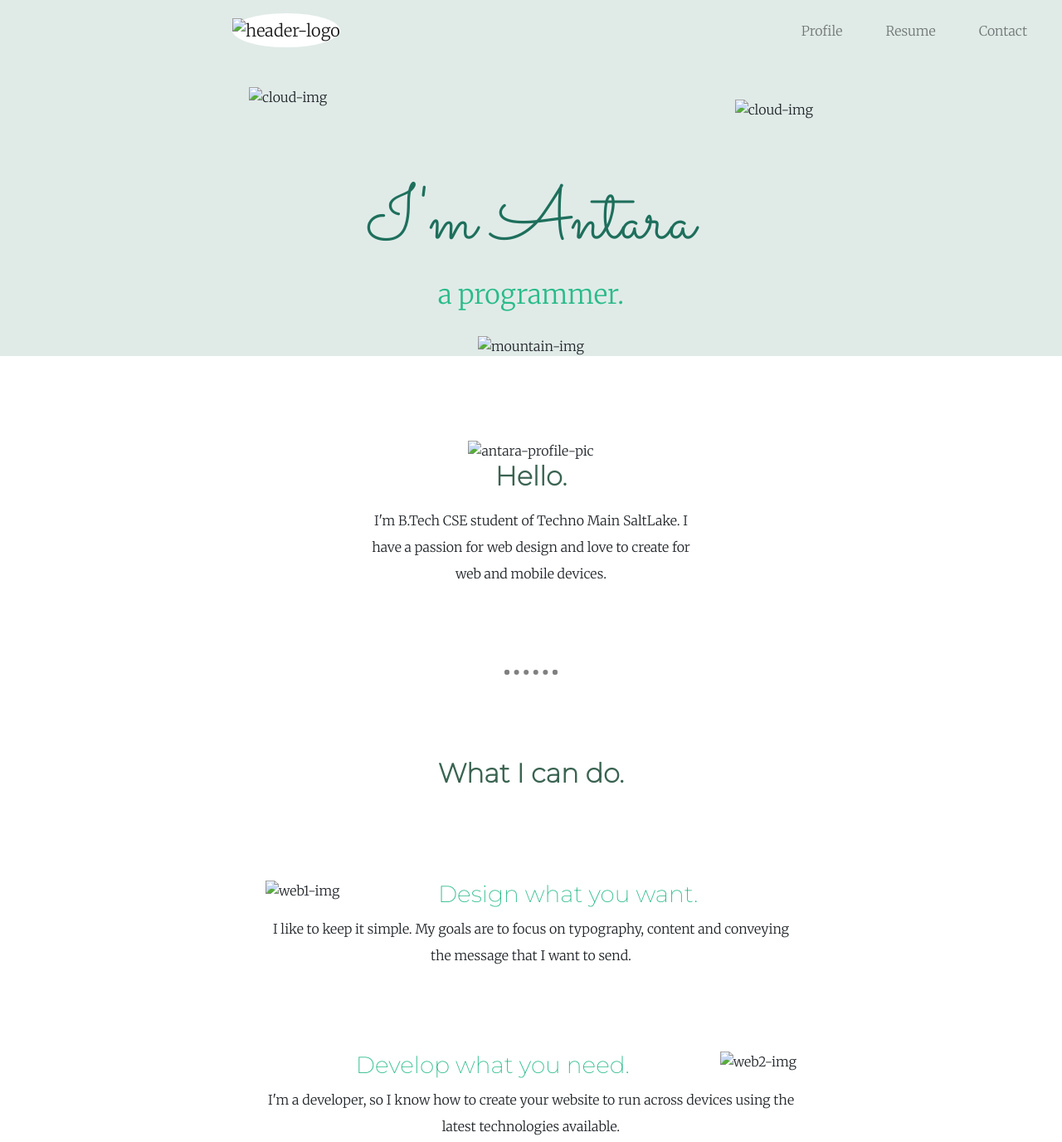
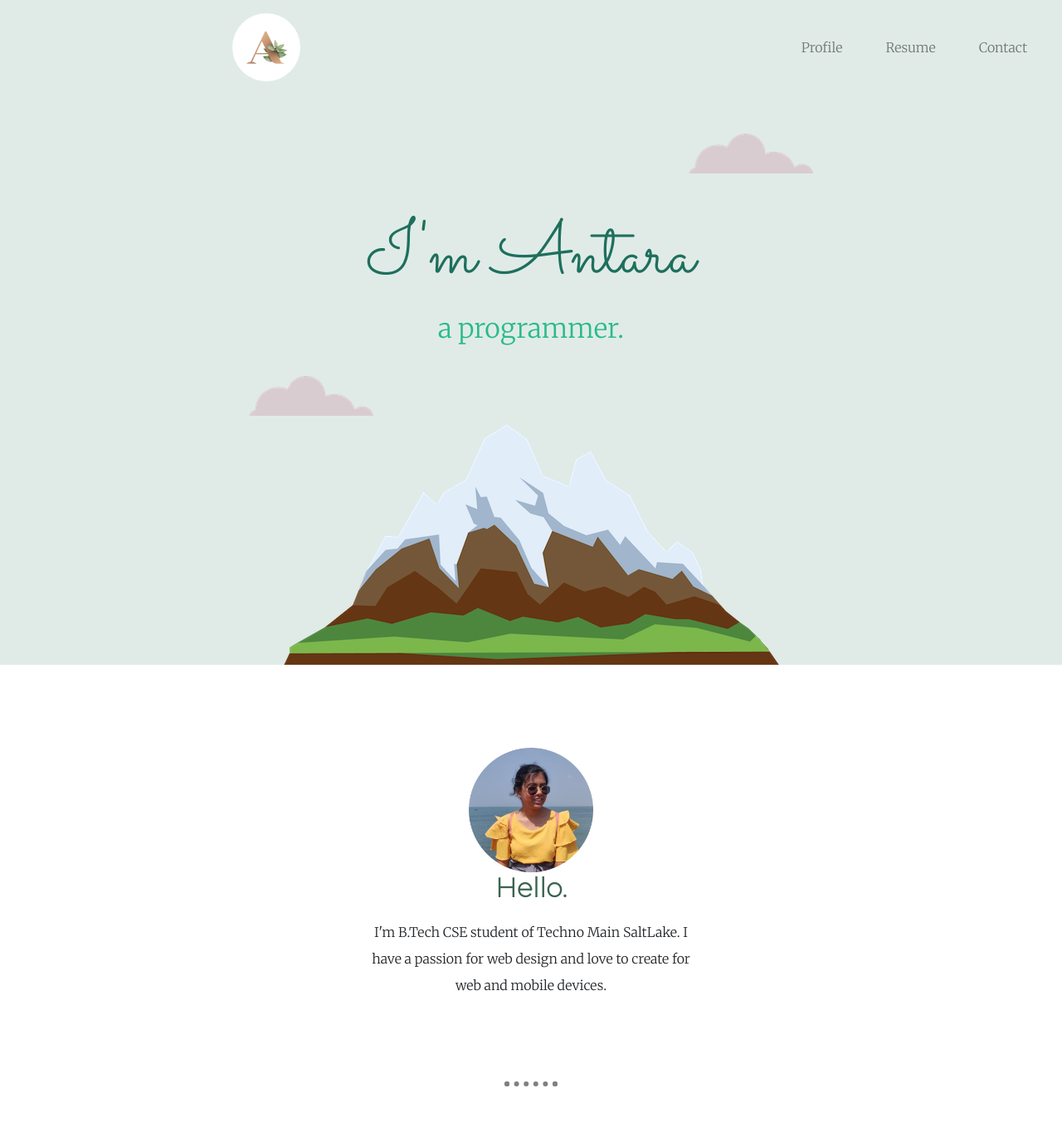
Before and after one commit to AntaraSaha-2021/personal-website, a plain HTML site: page index.html in a window 1280 px wide. Shown: the top 1376 px of the page at 83% size. Drawn offline with nearby package versions, Linux system fonts and the light colour scheme; files that its build step writes are made by us from their sources.

Commit message:
Update index.html

```diff
--- a/index.html
+++ b/index.html
@@ -8,13 +8,13 @@
 
     <!-- CSS Stylesheet -->
     <link rel="stylesheet" href="https://stackpath.bootstrapcdn.com/bootstrap/4.1.3/css/bootstrap.min.css" integrity="sha384-MCw98/SFnGE8fJT3GXwEOngsV7Zt27NXFoaoApmYm81iuXoPkFOJwJ8ERdknLPMO" crossorigin="anonymous">
-    <link rel="stylesheet" href="CSS/styles.css">
+    <link rel="stylesheet" href="styles.css">
 
     <!-- Font Awesome -->
     <script src="https://kit.fontawesome.com/649ee3665f.js" crossorigin="anonymous"></script>
 
     <!-- ICON -->
-    <link rel="icon" href="images/website_icon-removebg-preview.png">
+    <link rel="icon" href="website_icon-removebg-preview.png">
     <link rel="preconnect" href="https://fonts.gstatic.com">
 
     <!-- Google Fonts -->
@@ -33,7 +33,7 @@
     <!-- Nav Bar -->
 
   <nav class="navbar navbar-expand-lg navbar-light navbar">
-      <a class="navbar-brand" href=""><img src="images/Navbar_icon-remove.png" alt="header-logo" style="width:82px;height:72px;"> </a>
+      <a class="navbar-brand" href=""><img src="Navbar_icon-remove.png" alt="header-logo" style="width:82px;height:72px;"> </a>
       <button class="navbar-toggler" type="button" data-toggle="collapse" data-target="#navbarSupportedContent" aria-controls="navbarSupportedContent" aria-expanded="false" aria-label="Toggle navigation">
           <span class="navbar-toggler-icon"></span>
       </button>
@@ -55,18 +55,18 @@
 
 
     <div class="top-container">
-      <img class="cloud top-cloud" src="images/cloud.png" alt="cloud-img">
+      <img class="cloud top-cloud" src="cloud.png" alt="cloud-img">
       <h1>I'm Antara</h1>
       <p class="subtitle">a programmer.</p>
-      <img class="cloud bottom-cloud" src="images/cloud.png" alt="cloud-img">
-      <img src="images/mountain.png" alt="mountain-img">
+      <img class="cloud bottom-cloud" src="cloud.png" alt="cloud-img">
+      <img src="mountain.png" alt="mountain-img">
     </div>
   </section>
 
 
     <div class="middle-container">
         <div class="profile">
-          <img src="images/circle-cropped.png" alt="antara-profile-pic" width="150px";height="150px">
+          <img src="circle-cropped.png" alt="antara-profile-pic" width="150px";height="150px">
           <h2>Hello.</h2>
           <p class="bio">I'm B.Tech CSE student of Techno Main SaltLake. I have a passion for web design and love to create for web and mobile devices.</p>
         </div>
@@ -74,12 +74,12 @@
         <div class="skills">
           <h2>What I can do.</h2>
           <div class="skill-row">
-            <img class="web1-img" src="images/web.png" alt="web1-img">
+            <img class="web1-img" src="web.png" alt="web1-img">
             <h3>Design what you want.</h3>
             <p>I like to keep it simple. My goals are to focus on typography, content and conveying the message that I want to send.</p>
           </div>
           <div class="skill-row">
-            <img class="web2-img" src="images/web2.png" alt="web2-img">
+            <img class="web2-img" src="web2.png" alt="web2-img">
             <h3>Develop what you need.</h3>
             <p>I'm a developer, so I know how to create your website to run across devices using the latest technologies available.</p>
           </div>
```
